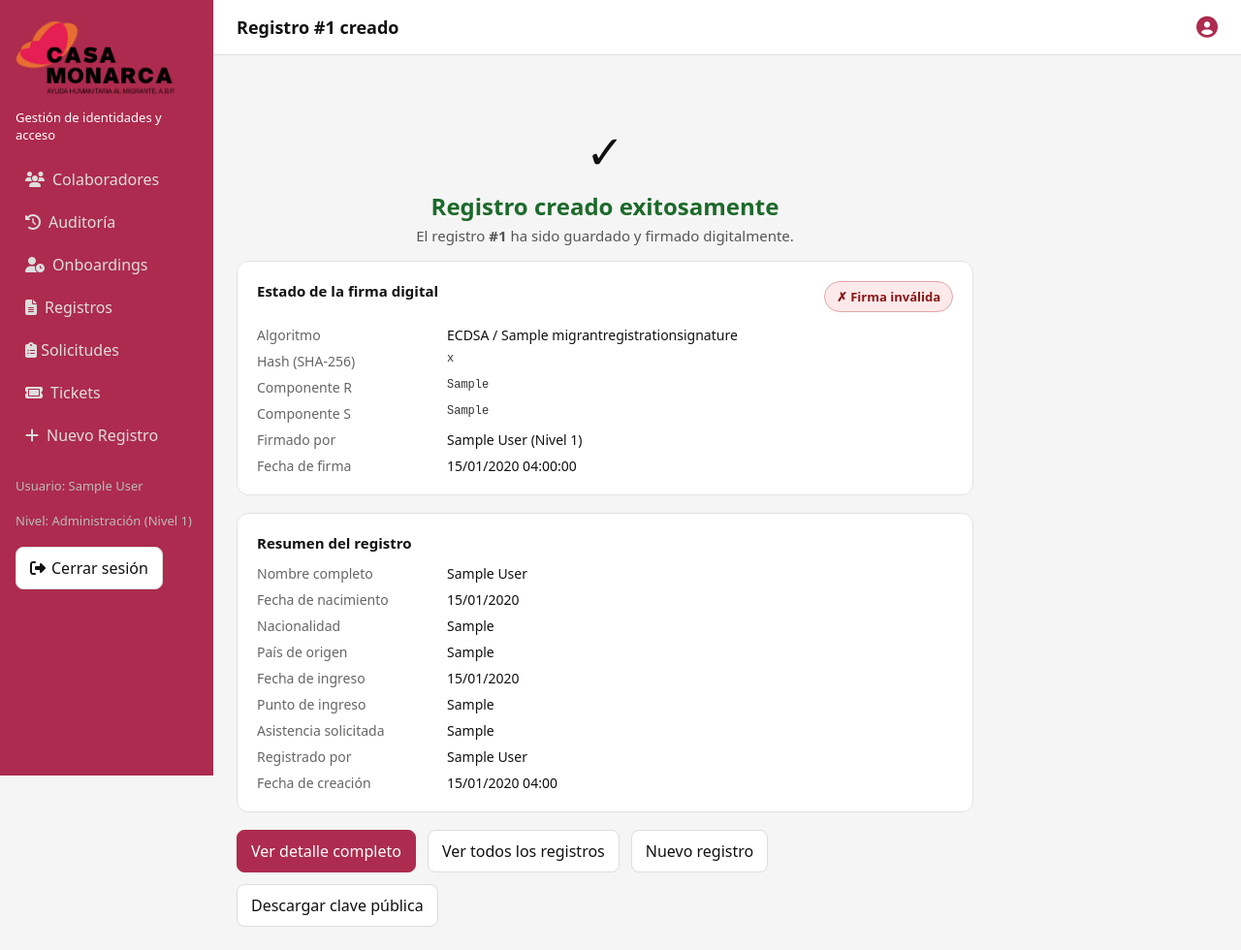
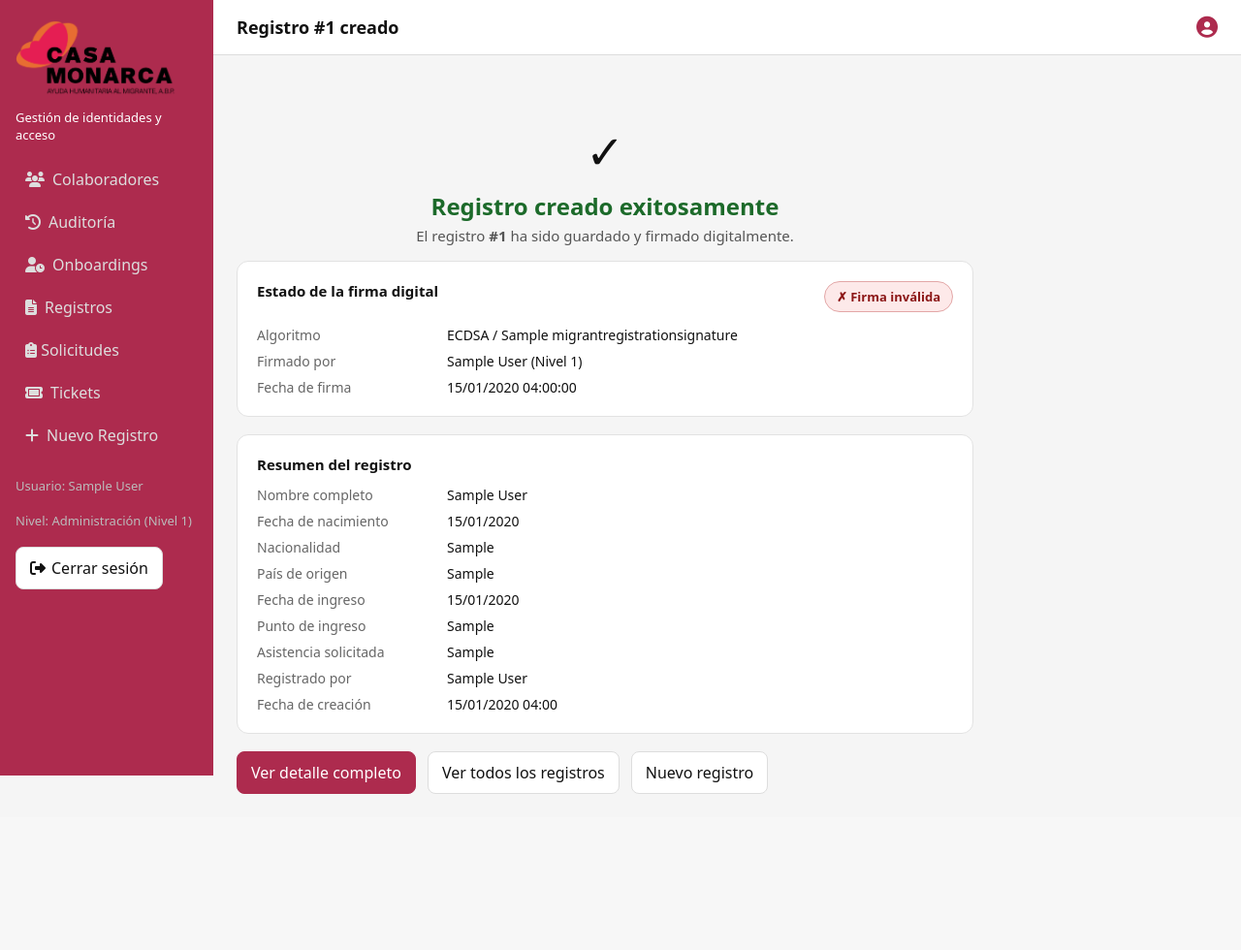
Before and after one commit to brbrbre/Casa-Monarca-Criptografia, a Django app: page /registros/1/exito/ in a window 1280 px wide. Shown: the whole page at 97% size. After the commit the page ends 819 px from the top, so only its background shows below. Run offline with Django 5.2, Linux system fonts and the light colour scheme; a user stored in the database is signed in; tables that the repository leaves empty hold one stand-in row (values such as "Sample post"); data that the repository does not hold is empty.

Commit message:
Deleting from the UI the hash

```diff
--- a/CriptoReto/templates/registros/batch_sign.html
+++ b/CriptoReto/templates/registros/batch_sign.html
@@ -73,8 +73,6 @@
           <td>{{ recent_batch.signed_at|date:"d/m/Y H:i:s" }}</td></tr>
       <tr><td style="color:#888;padding:4px 0;">Elementos</td>
           <td>{{ recent_batch.item_count }}</td></tr>
-      <tr><td style="color:#888;padding:4px 0;">Hash raíz</td>
-          <td style="font-family:monospace;font-size:12px;">{{ recent_batch.batch_root_hash|slice:":48" }}…</td></tr>
     </table>
   </div>
 {% endif %}
--- a/CriptoReto/templates/registros/exito.html
+++ b/CriptoReto/templates/registros/exito.html
@@ -48,12 +48,6 @@
       <div class="info-grid">
         <span class="info-label">Algoritmo</span>
         <span>ECDSA / {{ sig.curve_name }}</span>
-        <span class="info-label">Hash (SHA-256)</span>
-        <span class="mono">{{ sig.message_hash }}</span>
-        <span class="info-label">Componente R</span>
-        <span class="mono">{{ sig.signature_r|truncatechars:40 }}</span>
-        <span class="info-label">Componente S</span>
-        <span class="mono">{{ sig.signature_s|truncatechars:40 }}</span>
         <span class="info-label">Firmado por</span>
         <span>{{ sig.signed_by.get_full_name|default:sig.signed_by.username }}
               (Nivel {{ sig.signed_by_role }})</span>
@@ -88,7 +82,6 @@
       <a href="{% url 'registros:registro_list' %}" class="btn btn-light">Ver todos los registros</a>
     {% endif %}
     <a href="{% url 'registros:registro_new' %}" class="btn btn-light">Nuevo registro</a>
-    <a href="{% url 'registros:export_public_key' %}" class="btn btn-light" download>Descargar clave pública</a>
   </div>
 </div>
 
--- a/CriptoReto/templates/registros/workflow_detail.html
+++ b/CriptoReto/templates/registros/workflow_detail.html
@@ -107,9 +107,6 @@
         {% if step.notes %}
           <div style="margin-top:6px;font-size:13px;color:#555;">{{ step.notes }}</div>
         {% endif %}
-        <div style="margin-top:4px;font-size:11px;color:#aaa;font-family:monospace;">
-          Hash: {{ step.step_hash|slice:":32" }}…
-        </div>
       </div>
     {% endfor %}
   {% else %}
@@ -133,7 +130,7 @@
   {% endif %}
   {% if wf.action_signature %}
     <div style="padding:8px 14px;background:#e2f4e4;border-radius:8px;font-size:13px;color:#1c6a2a;border:1px solid #a9d6ad;">
-      <i class="fa-solid fa-check"></i> Firmado criptográficamente — posición en cadena: {{ wf.action_signature.chain_position }}
+      <i class="fa-solid fa-check"></i> Firmado criptográficamente
     </div>
   {% endif %}
 </div>
```
Also changed, not shown: CriptoReto/templates/registros/detail.html (+0 -11 lines).
